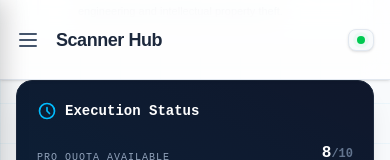
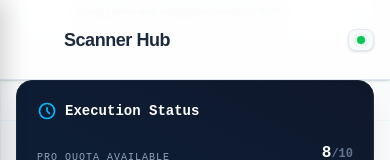
Before and after one commit to Fatradhinata/onyxspire, a Next.js app: page /scanner in a window 390 px wide. Shown: the top 160 px of the page. Built offline with nearby package versions, Linux system fonts and the light colour scheme.

Commit message:
feat: update scanner page

```diff
--- a/app/(dashboard)/scanner/page.tsx
+++ b/app/(dashboard)/scanner/page.tsx
@@ -175,19 +175,10 @@ const CheckIcon = () => (
 /* ─────────────────────────── Header ─────────────────────────── */
 
 const Header: React.FC = () => (
-  <header className="h-20 bg-white/80 backdrop-blur-md border-b border-slate-200 px-4 sm:px-8 flex items-center justify-between sticky top-0 z-30 shadow-sm flex-shrink-0">
-    <div className="flex items-center gap-4">
-      <button className="md:hidden text-slate-600 hover:text-sky-500 focus:outline-none transition-colors">
-        <IconMenu />
-      </button>
-      <div>
-        <h2 className="font-mono font-bold text-lg sm:text-xl text-slate-800 tracking-tight">
-          Scanner Hub
-        </h2>
-        <p className="text-[10px] sm:text-xs font-mono text-slate-500 mt-0.5 hidden sm:block">
-          Automated Penetration Engine Room
-        </p>
-      </div>
+  <header className="h-20 bg-white/80 backdrop-blur-md border-b border-slate-200 pl-16 pr-4 md:pl-8 md:pr-8 flex items-center justify-between sticky top-0 z-30 shadow-sm flex-shrink-0">
+    <div>
+      <h2 className="font-mono font-bold text-lg md:text-xl text-slate-800 tracking-tight">Scanner Hub</h2>
+      <p className="text-[10px] font-mono text-slate-500 mt-0.5 uppercase tracking-widest hidden sm:block">Automated Penetration Engine Room</p>
     </div>
 
     <div className="flex items-center gap-3">
@@ -836,9 +827,9 @@ const ScannerHub: React.FC = () => {
 
   return (
     <div className="font-sans bg-[#f8fafc] text-slate-800 flex selection:bg-sky-500 selection:text-white">
-      <main className="flex-1 flex flex-col relative bg-dashboard-grid z-10">
+      <main className="flex-1 flex flex-col relative bg-dashboard-grid z-10 h-screen overflow-y-auto terminal-scroll">
         <Header />
-        <div className="p-4 sm:p-8 mx-auto w-full space-y-6 sm:space-y-8 pb-20 max-w-7xl">
+        <div className="p-4 md:p-6 xl:p-8 mx-auto w-full space-y-6 sm:space-y-8 pb-20 max-w-7xl">
           <TargetVector
             target={target}
             setTarget={setTarget}
```
